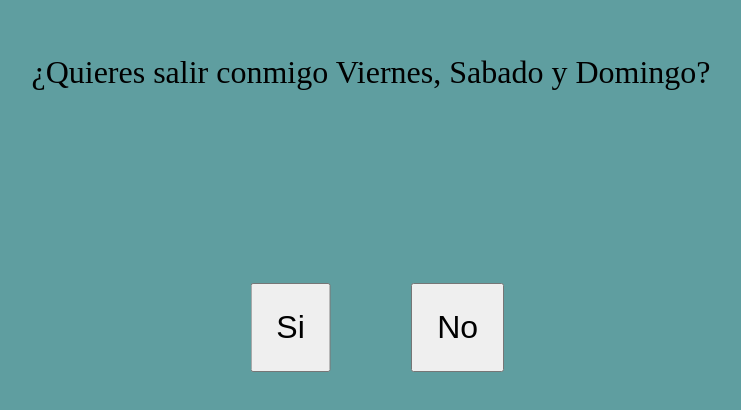
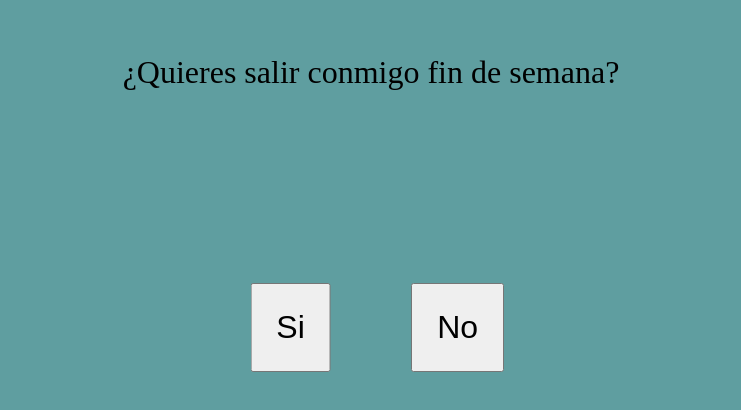
Before and after one commit to ManuelEstebang/propuesta, a plain HTML site: page index.html in a window 1280 px wide. Shown: the part 138-548 px from the top of the page, without its empty margins (269-1010 px from the left). Drawn offline with Linux system fonts and the light colour scheme.

Commit message:
cambio fin de semana

```diff
--- a/index.html
+++ b/index.html
@@ -10,7 +10,7 @@
 <body>
 
     <div class="contenedor">
-        <p>¿Quieres salir conmigo Viernes, Sabado y Domingo?</p>
+        <p>¿Quieres salir conmigo fin de semana?</p>
         <button id="yesBtn">Si</button>
         <button id="noBtn">No</button>
     </div>
```
